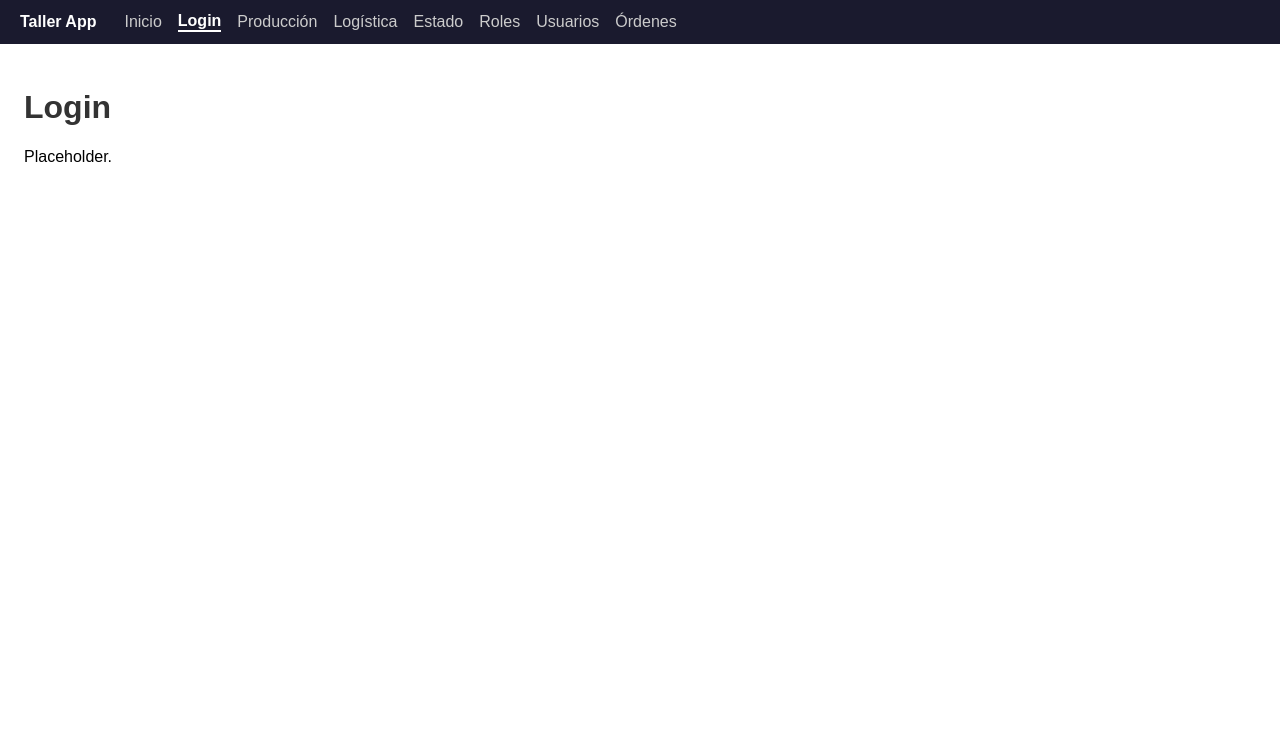
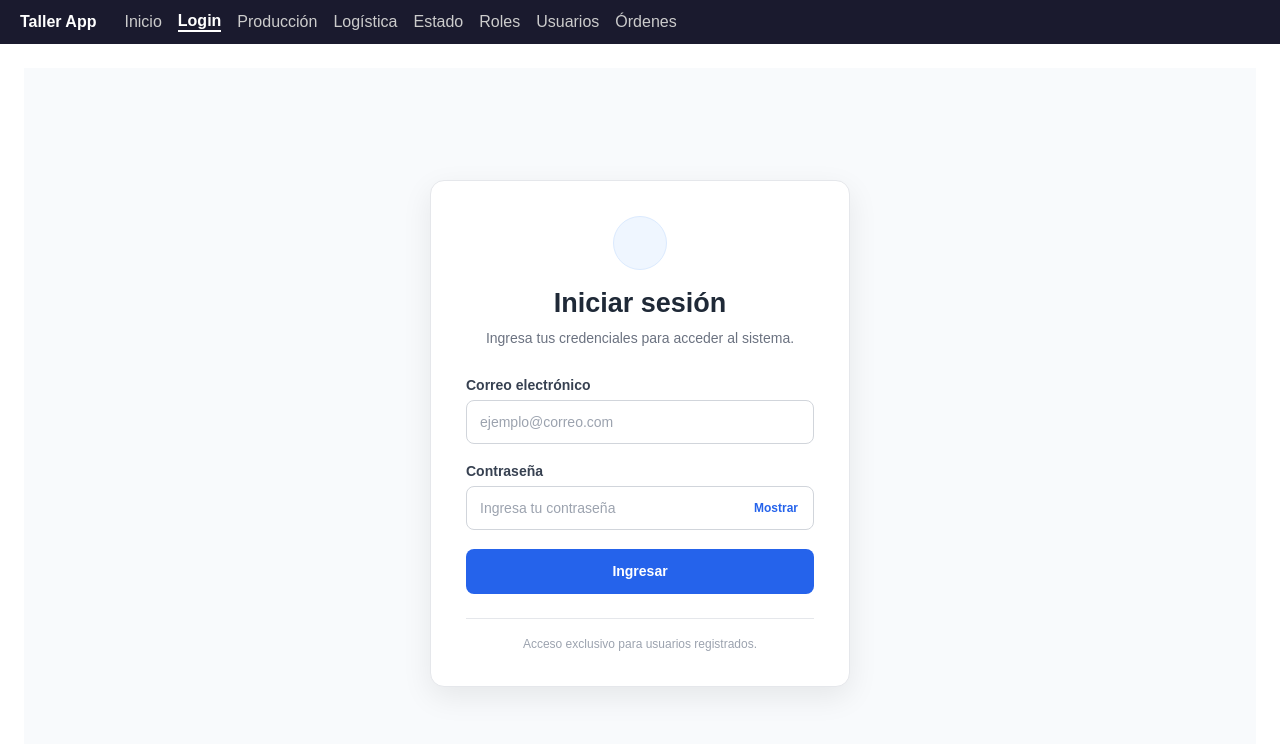
Before and after one commit to ssmendieta/taller_sis, a React (Vite) app in the folder frontend/: page /login in a window 1280 px wide. Shown: the top 744 px of the page. Built offline with nearby package versions, Linux system fonts and the light colour scheme; no server answers.

Commit message:
feat: implementar interfaz de inicio de sesion

```diff
--- a/frontend/src/pages/LoginPage.jsx
+++ b/frontend/src/pages/LoginPage.jsx
@@ -1,8 +1,154 @@
-export default function LoginPage() {
+import React, { useState } from "react";
+import "../styles/LoginPage.css";
+
+function LoginPage() {
+  const [correo, setCorreo] = useState("");
+  const [contraseña, setContraseña] = useState("");
+  const [error, setError] = useState("");
+  const [mostrarContraseña, setMostrarContraseña] = useState(false);
+  const [cargando, setCargando] = useState(false);
+
+  const manejarSubmit = (e) => {
+    e.preventDefault();
+
+    setError("");
+
+    if (!correo.trim()) {
+      setError("Ingresa tu correo electrónico.");
+      return;
+    }
+
+    if (!contraseña.trim()) {
+      setError("Ingresa tu contraseña.");
+      return;
+    }
+
+    setCargando(true);
+
+    // Simulación temporal del inicio de sesión
+    setTimeout(() => {
+      setCargando(false);
+
+      // Credenciales de prueba
+      if (
+        correo === "admin@gmail.com" &&
+        contraseña === "123456"
+      ) {
+        alert("Inicio de sesión exitoso.");
+      } else {
+        setError(
+          "Correo o contraseña incorrectos. Verifica tus datos e inténtalo nuevamente."
+        );
+      }
+    }, 800);
+  };
+
   return (
-    <div>
-      <h1>Login</h1>
-      <p>Placeholder.</p>
+    <div className="login-page">
+
+      <div className="login-card">
+
+        {/* ENCABEZADO */}
+        <div className="login-header">
+
+          <div className="login-icon"></div>
+
+          <h1>Iniciar sesión</h1>
+
+          <p>
+            Ingresa tus credenciales para acceder al sistema.
+          </p>
+
+        </div>
+
+        {/* FORMULARIO */}
+        <form onSubmit={manejarSubmit} className="login-form">
+
+          {/* CORREO */}
+          <div className="login-form-group">
+
+            <label htmlFor="correo">
+              Correo electrónico
+            </label>
+
+            <input
+              id="correo"
+              type="email"
+              placeholder="ejemplo@correo.com"
+              value={correo}
+              onChange={(e) => {
+                setCorreo(e.target.value);
+                setError("");
+              }}
+            />
+
+          </div>
+
+          {/* CONTRASEÑA */}
+          <div className="login-form-group">
+
+            <label htmlFor="contraseña">
+              Contraseña
+            </label>
+
+            <div className="password-container">
+
+              <input
+                id="contraseña"
+                type={mostrarContraseña ? "text" : "password"}
+                placeholder="Ingresa tu contraseña"
+                value={contraseña}
+                onChange={(e) => {
+                  setContraseña(e.target.value);
+                  setError("");
+                }}
+              />
+
+              <button
+                type="button"
+                className="btn-mostrar-password"
+                onClick={() =>
+                  setMostrarContraseña(!mostrarContraseña)
+                }
+              >
+                {mostrarContraseña ? "Ocultar" : "Mostrar"}
+              </button>
+
+            </div>
+
+          </div>
+
+          {/* MENSAJE DE ERROR */}
+          {error && (
+            <div className="login-error">
+              <p>{error}</p>
+            </div>
+          )}
+
+          {/* BOTÓN INGRESAR */}
+          <button
+            type="submit"
+            className="btn-login"
+            disabled={cargando}
+          >
+            {cargando ? "Ingresando..." : "Ingresar"}
+          </button>
+
+        </form>
+
+        {/* PIE */}
+        <div className="login-footer">
+
+          <p>
+            Acceso exclusivo para usuarios registrados.
+          </p>
+
+        </div>
+
+      </div>
+
     </div>
   );
 }
+
+export default LoginPage;
--- /dev/null
+++ b/frontend/src/styles/LoginPage.css
@@ -0,0 +1,181 @@
+.login-page {
+  min-height: calc(100vh - 70px);
+  display: flex;
+  justify-content: center;
+  align-items: center;
+  padding: 40px 20px;
+  background: #f8fafc;
+  box-sizing: border-box;
+}
+
+.login-card {
+  width: 100%;
+  max-width: 420px;
+  background: white;
+  border: 1px solid #e5e7eb;
+  border-radius: 14px;
+  padding: 35px;
+  box-sizing: border-box;
+  box-shadow: 0 10px 30px rgba(0, 0, 0, 0.08);
+}
+
+/* ENCABEZADO */
+
+.login-header {
+  text-align: center;
+  margin-bottom: 28px;
+}
+
+.login-icon {
+  width: 52px;
+  height: 52px;
+  margin: 0 auto 18px;
+  border-radius: 50%;
+  background: #eff6ff;
+  border: 1px solid #dbeafe;
+}
+
+.login-header h1 {
+  margin: 0;
+  color: #1f2937;
+  font-size: 27px;
+  font-weight: 700;
+}
+
+.login-header p {
+  margin: 9px 0 0;
+  color: #6b7280;
+  font-size: 14px;
+  line-height: 1.5;
+}
+
+/* FORMULARIO */
+
+.login-form-group {
+  margin-bottom: 19px;
+}
+
+.login-form-group label {
+  display: block;
+  margin-bottom: 7px;
+  color: #374151;
+  font-size: 14px;
+  font-weight: 600;
+}
+
+.login-form-group input {
+  width: 100%;
+  height: 44px;
+  padding: 0 13px;
+  border: 1px solid #d1d5db;
+  border-radius: 8px;
+  outline: none;
+  box-sizing: border-box;
+  font-size: 14px;
+  color: #1f2937;
+  background: white;
+}
+
+.login-form-group input::placeholder {
+  color: #9ca3af;
+}
+
+.login-form-group input:focus {
+  border-color: #2563eb;
+  box-shadow: 0 0 0 3px rgba(37, 99, 235, 0.1);
+}
+
+/* CONTRASEÑA */
+
+.password-container {
+  position: relative;
+}
+
+.password-container input {
+  padding-right: 85px;
+}
+
+.btn-mostrar-password {
+  position: absolute;
+  right: 10px;
+  top: 50%;
+  transform: translateY(-50%);
+  border: none;
+  background: transparent;
+  color: #2563eb;
+  font-size: 12px;
+  font-weight: 600;
+  cursor: pointer;
+}
+
+.btn-mostrar-password:hover {
+  color: #1d4ed8;
+}
+
+/* ERROR */
+
+.login-error {
+  margin-bottom: 18px;
+  padding: 11px 13px;
+  border-radius: 8px;
+  background: #fef2f2;
+  border: 1px solid #fecaca;
+}
+
+.login-error p {
+  margin: 0;
+  color: #b91c1c;
+  font-size: 13px;
+  line-height: 1.4;
+}
+
+/* BOTÓN */
+
+.btn-login {
+  width: 100%;
+  height: 45px;
+  border: none;
+  border-radius: 8px;
+  background: #2563eb;
+  color: white;
+  font-size: 14px;
+  font-weight: 600;
+  cursor: pointer;
+  transition: background 0.2s;
+}
+
+.btn-login:hover {
+  background: #1d4ed8;
+}
+
+.btn-login:disabled {
+  background: #93c5fd;
+  cursor: not-allowed;
+}
+
+/* PIE */
+
+.login-footer {
+  margin-top: 24px;
+  padding-top: 18px;
+  border-top: 1px solid #e5e7eb;
+  text-align: center;
+}
+
+.login-footer p {
+  margin: 0;
+  color: #9ca3af;
+  font-size: 12px;
+}
+
+/* RESPONSIVE */
+
+@media (max-width: 500px) {
+  .login-page {
+    padding: 25px 15px;
+  }
+
+  .login-card {
+    padding: 25px 20px;
+  }
+}
```
